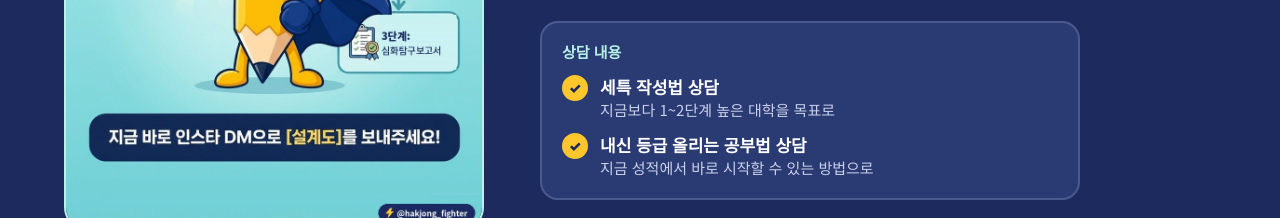
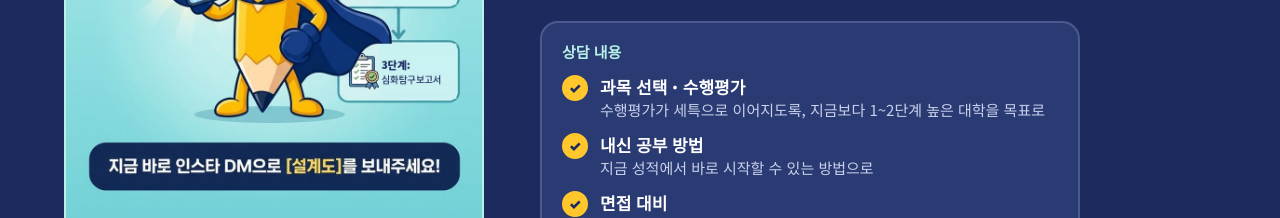
Before and after one commit to hakjongfighter/hakjongfighter.github.io, a plain HTML site: page index.html in a window 1280 px wide. Shown: the part 6132-6350 px from the top of the page. Drawn offline with Linux system fonts and the light colour scheme.

Commit message:
랜딩 상담 내용을 상담 페이지와 같은 세 가지로 (미리보기)
Co-Authored-By: Claude Opus 5.5 <noreply@anthropic.com>
Claude-Session: https://claude.ai/code/session_01CejgdAbb9FguR4oT5HCbHp

```diff
--- a/index.html
+++ b/index.html
@@ -606,8 +606,9 @@ height="0" width="0" style="display:none;visibility:hidden"></iframe></noscript>
       <div class="offer dark" aria-label="전문상담 내용">
         <span class="offer-h">상담 내용</span>
         <ul>
-          <li><span class="ok" aria-hidden="true">✓</span><span><b>세특 작성법 상담</b>지금보다 1~2단계 높은 대학을 목표로</span></li>
-          <li><span class="ok" aria-hidden="true">✓</span><span><b>내신 등급 올리는 공부법 상담</b>지금 성적에서 바로 시작할 수 있는 방법으로</span></li>
+          <li><span class="ok" aria-hidden="true">✓</span><span><b>과목 선택 · 수행평가</b>수행평가가 세특으로 이어지도록, 지금보다 1~2단계 높은 대학을 목표로</span></li>
+          <li><span class="ok" aria-hidden="true">✓</span><span><b>내신 공부 방법</b>지금 성적에서 바로 시작할 수 있는 방법으로</span></li>
+          <li><span class="ok" aria-hidden="true">✓</span><span><b>면접 대비</b>내 생기부에서 나올 질문을 내 말로 답하도록</span></li>
         </ul>
       </div>
       <div class="buttons">
```
